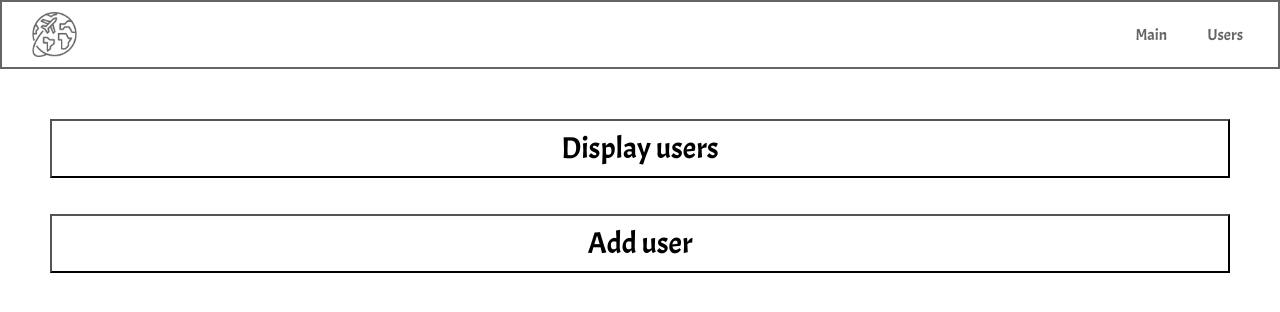
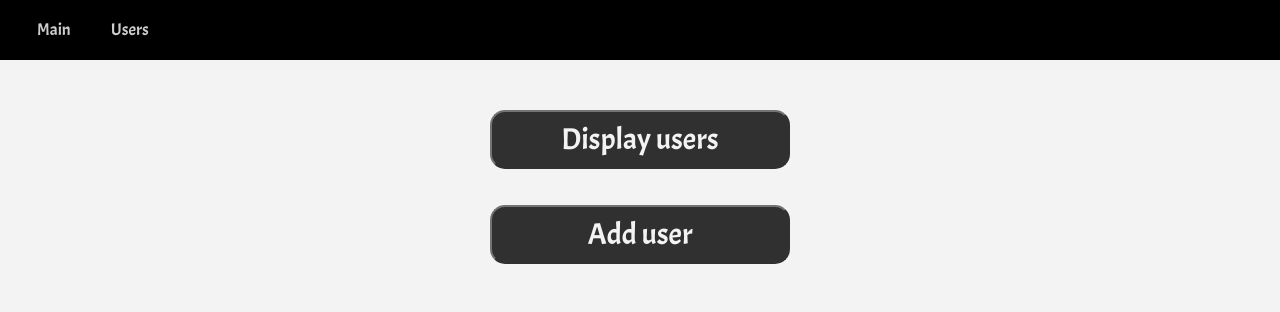
Before and after one commit to JulianaSen/LVangular, an Angular app: page /users in a window 1280 px wide. Shown: the top 312 px of the page. Built offline with nearby package versions, Linux system fonts and the light colour scheme.

Commit message:
styles fixed

```diff
--- a/src/app/app.component.css
+++ b/src/app/app.component.css
@@ -1,24 +1,28 @@
 @import url('https://fonts.googleapis.com/css?family=Acme|Lobster&display=swap');
+
+.body {
+    font-family: 'Acme', sans-serif;
+    background-repeat: no-repeat;
+    width: 100%;
+    height: 100vh;
+    overflow: hidden;
+    background-color: #f3f3f3;
+}
+
+.header {
+    height: 60px;
+    background-color: black;
+}
 
 .navbar {
     font-family: 'Acme', sans-serif;
     list-style-type: none;
-    margin: 0;
-    padding: 0;
     overflow: hidden;
-    background-color: white;
-    opacity: 0.6;
+    opacity: 0.8;
     z-index: 1;
-    border: 2px solid black;
-}
-
-.navbar ul{
-    list-style-type: none;
-    margin: 0;
-    padding: 0;
-    overflow: hidden;
-    background-color: white;
-    opacity: 0.6;
+    margin-bottom: 0;
+    padding: 17px;
+    font-size: 17px;
 }
 
 .navbar .navbarLi {
@@ -26,7 +30,6 @@
 }
 
 .navbarLi {
-    color: black;
     text-align: center;
     text-decoration: none;
     margin-left: 20px;
@@ -41,32 +44,11 @@
     padding-right: 15px;
 }
 
-.navbarLi a:hover{
-    background-color: #9da6b5;
+.nav-cng li {
+    color: white;
+}
+
+.nav-cng li:hover{
+    color: #9da6b5;
     cursor: pointer;
 }
-
-.nav-cng .navbarLi a:hover {
-    height: 100%;
-    cursor: pointer;
-    z-index: 1;
-}
-
-.logo {
-    width: 45px;
-    height: 45px;
-    margin: 10px;
-}
-
-.nav-cng{
-    display: flex;
-    justify-content: flex-end;
-    text-align: center;
-    align-items: center;
-    padding-right: 15px;
-}
-
-.navbarLi:hover{
-    cursor: pointer;
-    background-color: #9da6b5;
-}
--- a/src/app/app.component.html
+++ b/src/app/app.component.html
@@ -1,8 +1,5 @@
 <header class="header">
   <ul class="navbar">
-      <li class="navbarLi">
-        <img class="logo" src="assets/img/around.png" alt="logo" routerLink="/"/>
-      </li>
       <div class="nav-cng">
         <li class="navbarLi" routerLink="/">
           Main
@@ -13,4 +10,6 @@
       </div>
   </ul>
 </header>
-<router-outlet></router-outlet>
+<body class="body">
+  <router-outlet></router-outlet>
+</body>
--- a/src/app/components/admin-page/admin-page.component.css
+++ b/src/app/components/admin-page/admin-page.component.css
@@ -1,5 +1,4 @@
 .welcome {
-    font-family: 'Acme', sans-serif;
     display: flex;
     flex-direction: column;
     justify-content: center;
--- a/src/app/components/users/users.component.css
+++ b/src/app/components/users/users.component.css
@@ -1,6 +1,8 @@
 .users {
-    font-family: 'Acme', sans-serif;
     margin: 50px;
+    display: flex;
+    flex-direction: column;
+    align-items: center;
 }
 
 .displayUsers {
@@ -21,34 +23,59 @@
 .addUserForm {
     display: flex;
     flex-direction: column;
+    align-items: center;
 }
 
 .addUser input {
     padding: 5px;
     margin: 10px;
+    border-radius: 7px;
+    opacity: 0.8;
+    width: 250px;
 }
 
 .btn {
-    border: 2px solid black;
     padding: 5px;
+    background-color: black;
+    border-radius: 15px;
+    color: #f3f3f3;
+    opacity: 0.8;
+    width: 100px;
+    width: 250px;
 }
 
 .btn:hover, .button:hover {
-    background-color: #9da6b5;
+    color: #9da6b5;
 }
 
 .button {
     font-size: 30px;
-    background-color: white;
+    background-color: black;
+    color: #f3f3f3;
     padding: 5px;
+    opacity: 0.8;
+    border-radius: 15px;
+    width: 300px;
 }
 
 .deleteUser {
     background-color: red;
+    opacity: 0.7;
+}
+
+.deleteUser:hover {
+    opacity: 1;
 }
 
 .usersLi {
+    width: 250px;
     display: flex;
-    justify-content: space-around;
-    margin: 10px;
+    justify-content: space-between;
+    background-color: white;
+    margin: 20px;
+    margin-left: -10px;
+    font-size: 20px;
+    padding: 10px;
+    border: 2px solid black;
+    border-radius: 5px;
 }
--- a/src/app/components/users/users.component.html
+++ b/src/app/components/users/users.component.html
@@ -1,10 +1,10 @@
 <main class="users">
     <div class="displayUsers">
         <button class="button" (click)="displayUsers()">Display users</button>
-        <ul>
+        <ul class="usersUl">
             <li class="usersLi" *ngFor="let user of userNames">
                 {{user}}
-                <button class="deleteUser" (click)="deleteUser(user)">Delete</button>
+                <button class="deleteUser" (click)="deleteUser(user)">X</button>
             </li>
         </ul>
     </div>
```
Also changed, not shown: src/app/app-routing.module.ts (line endings or trailing spaces).
